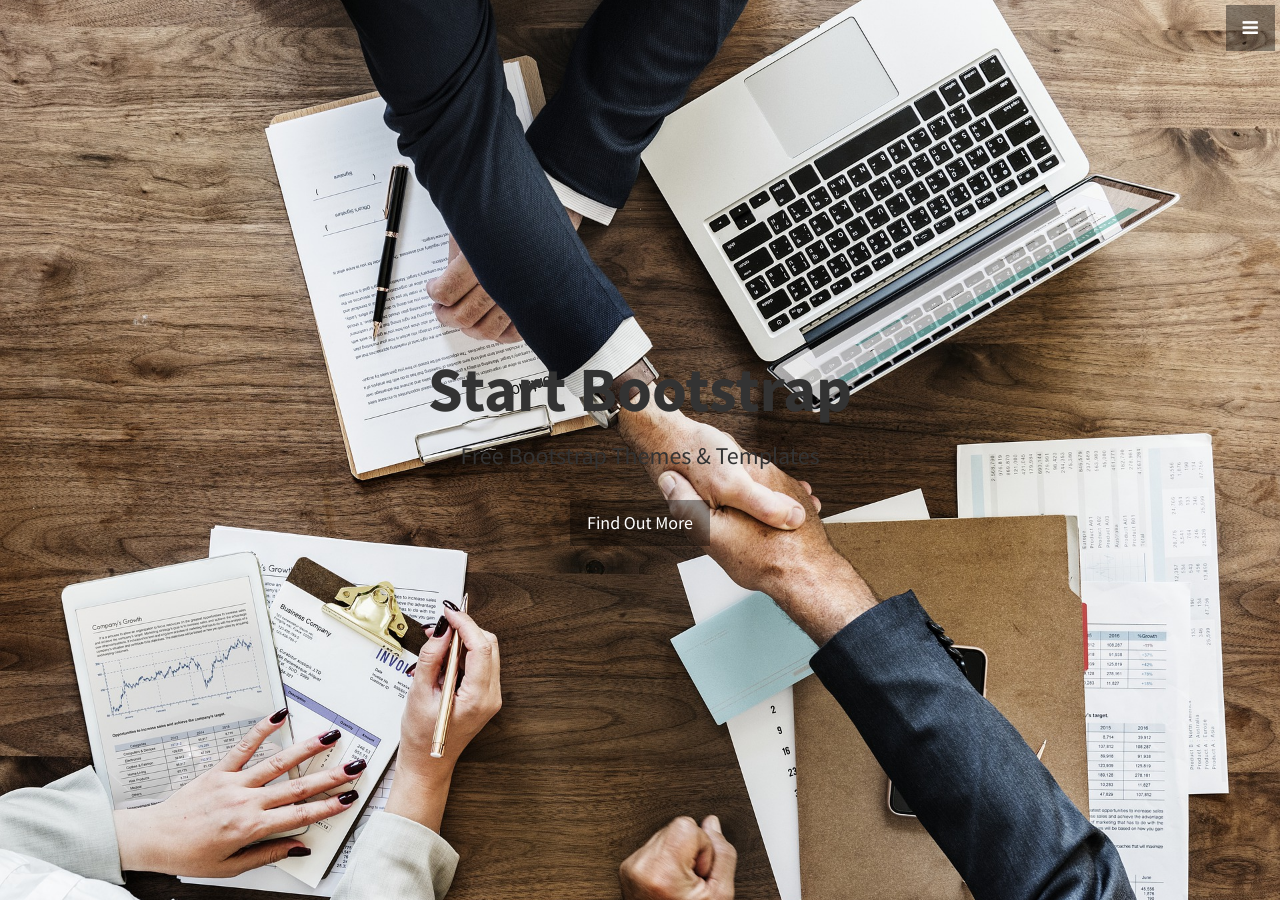
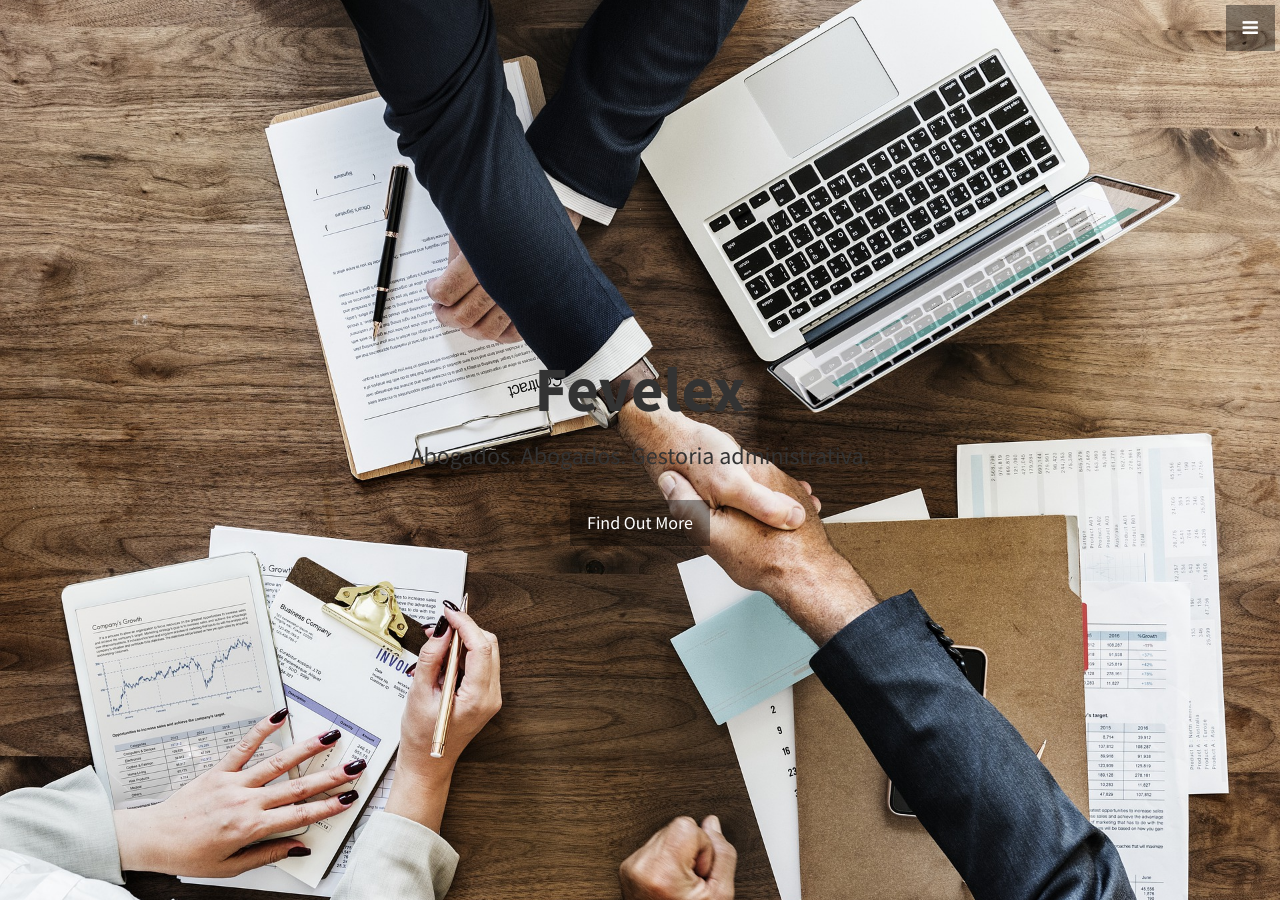
Before and after one commit to Pinkat/fevelex.es, a Jekyll site: the page built from index.html, in a window 1280 px wide and 900 px high. Built offline with Jekyll 4.4.1, drawn with Linux system fonts in a browser that asks for light colours.

Commit message:
Titulo y detalles menores.

```diff
--- a/_includes/head.html
+++ b/_includes/head.html
@@ -6,7 +6,7 @@
   <meta name="description" content="">
   <meta name="author" content="">
 
-  <title>Fevex - Bufete Abogados</title>
+  <title>Fevelex - Bufete Abogados</title>
 
   <!-- Bootstrap Core CSS -->
   <link href="css/bootstrap.min.css" rel="stylesheet">
--- a/_includes/header.html
+++ b/_includes/header.html
@@ -1,7 +1,7 @@
 <header id="top" class="header">
   <div class="text-vertical-center">
-    <h1>Start Bootstrap</h1>
-    <h3>Free Bootstrap Themes &amp; Templates</h3>
+    <h1>Fevelex</h1>
+    <h3>Abogados. Abogados. Gestoria administrativa.</h3>
     <br>
     <a href="#about" class="btn btn-dark btn-lg">Find Out More</a>
   </div>
```
